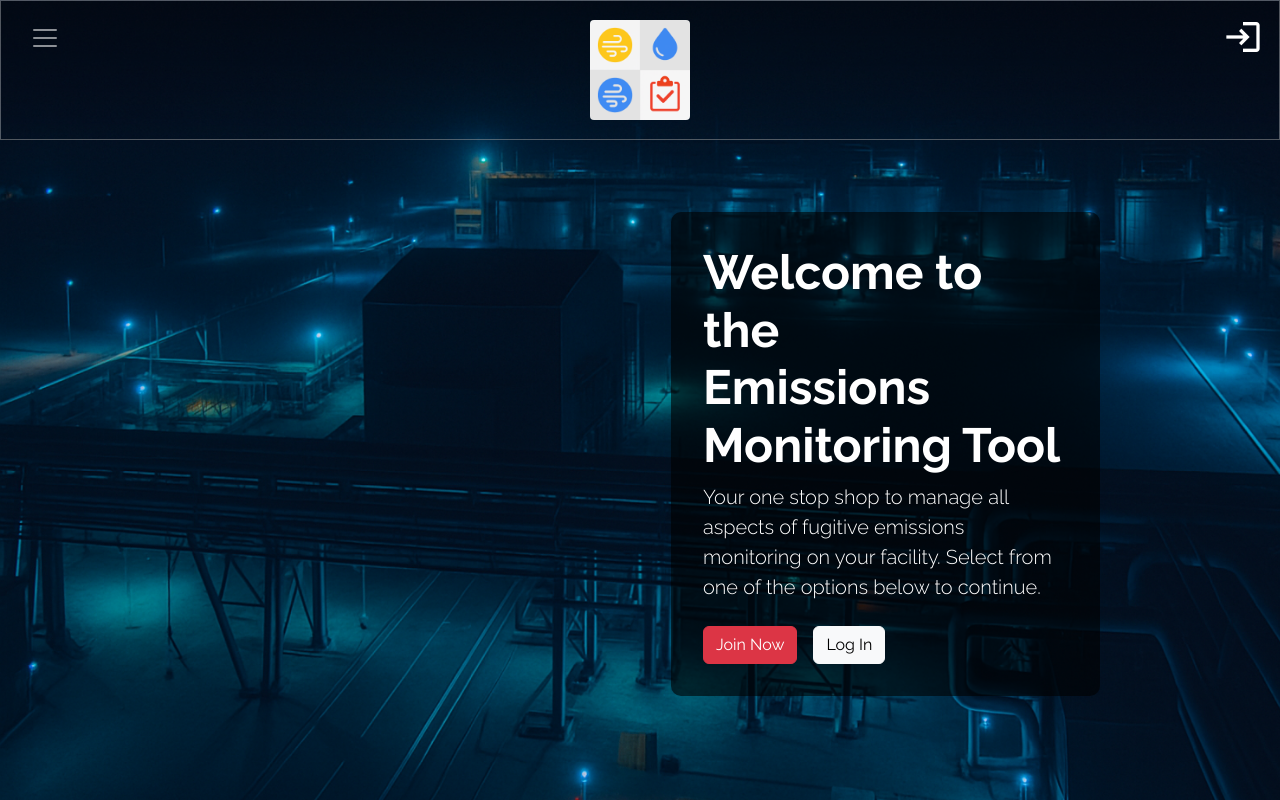
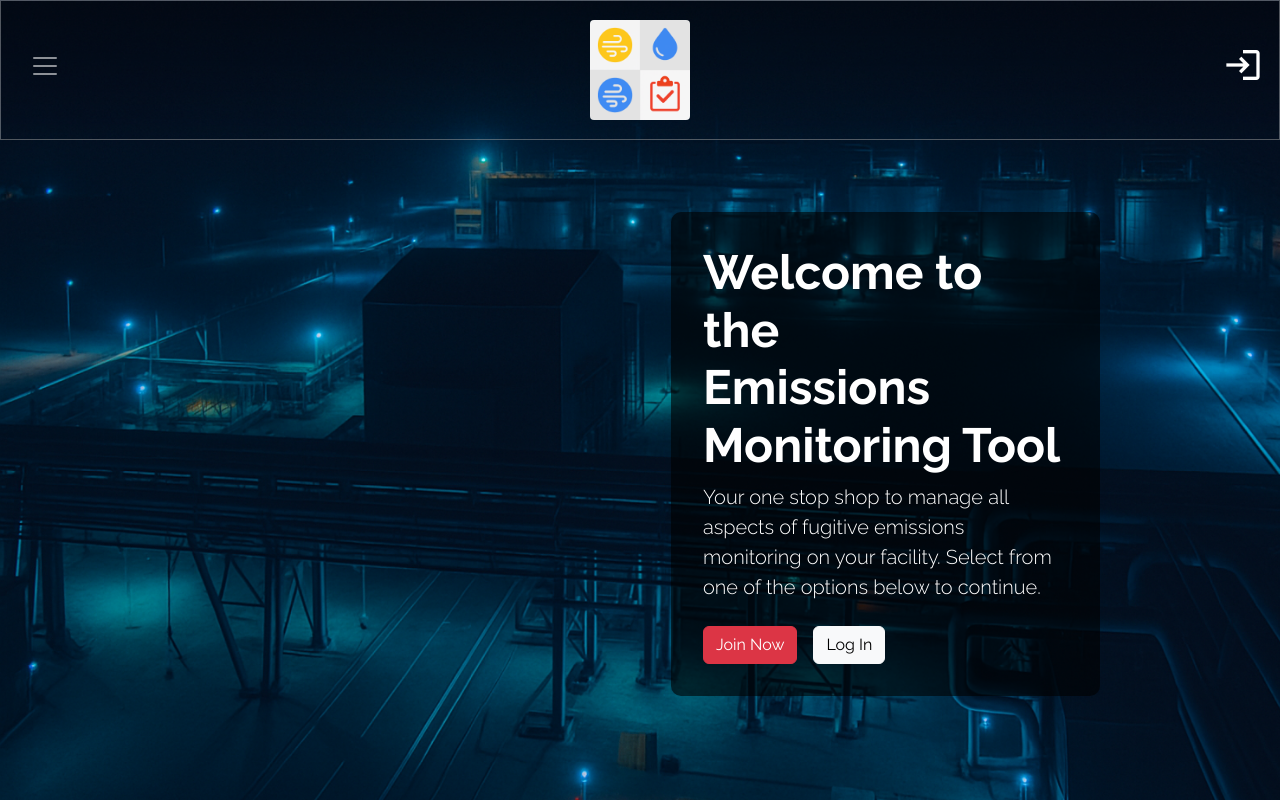
Before and after one commit to johnamdickson/weeps-seeps-fugitive-emissions-web, a React (Create React App) app in the folder weeps-seeps-fugitive-emissions/: page / in a window 1280 px wide. Shown: the top 800 px of the page. Built offline with nearby package versions, Linux system fonts and the light colour scheme; no server answers.

Commit message:
refactor: adjust flex for navbar

```diff
--- a/weeps-seeps-fugitive-emissions/src/components/Navbar.js
+++ b/weeps-seeps-fugitive-emissions/src/components/Navbar.js
@@ -79,7 +79,7 @@ const AppNavbar = () => {
   return (
     <Navbar
       expand={false}
-      className="bg-custom align-items-start"
+      className="bg-custom"
       data-bs-theme="dark"
       onMouseEnter={handleMouseEnter}
       onMouseLeave={handleMouseLeave}
```
